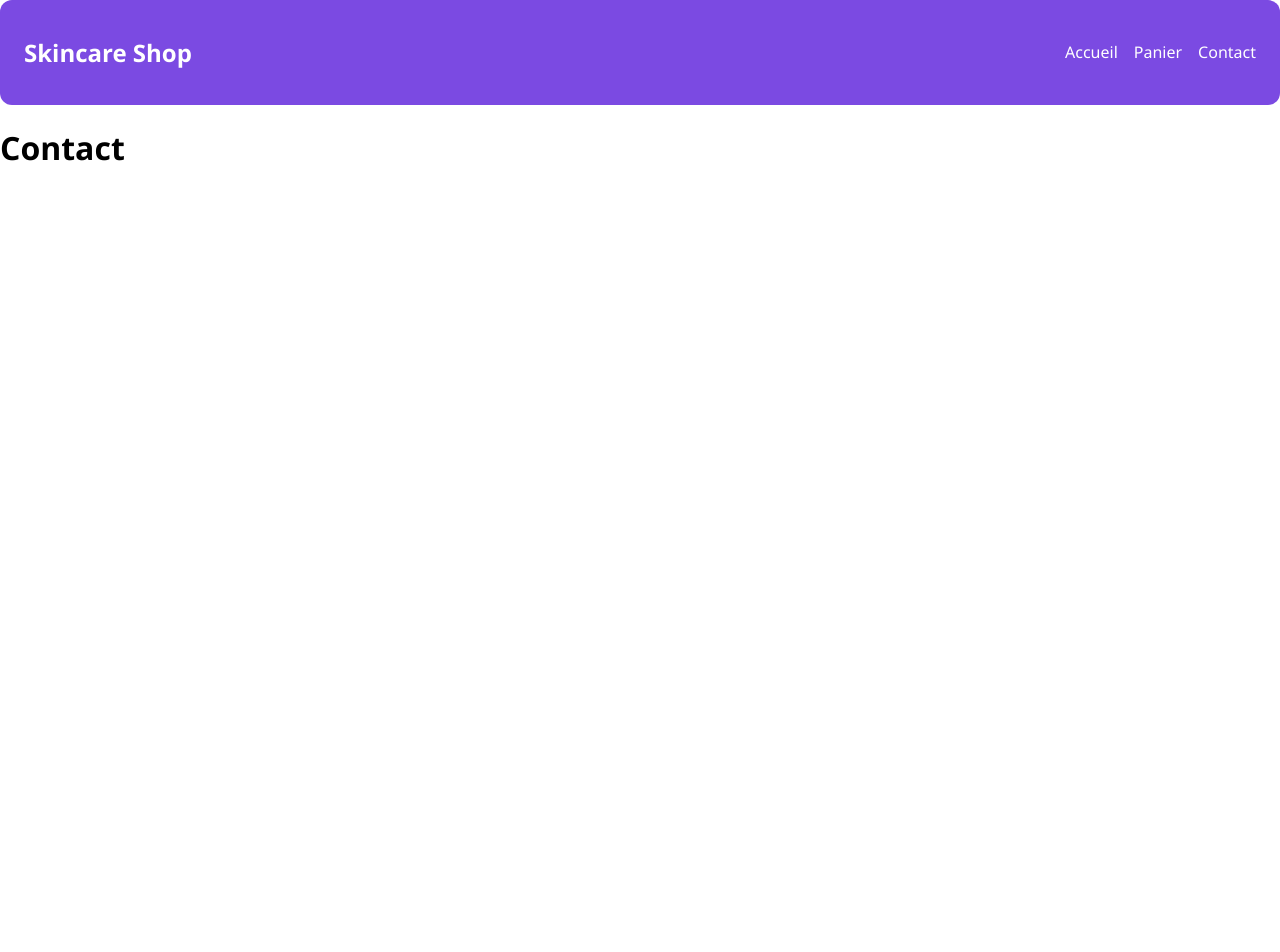
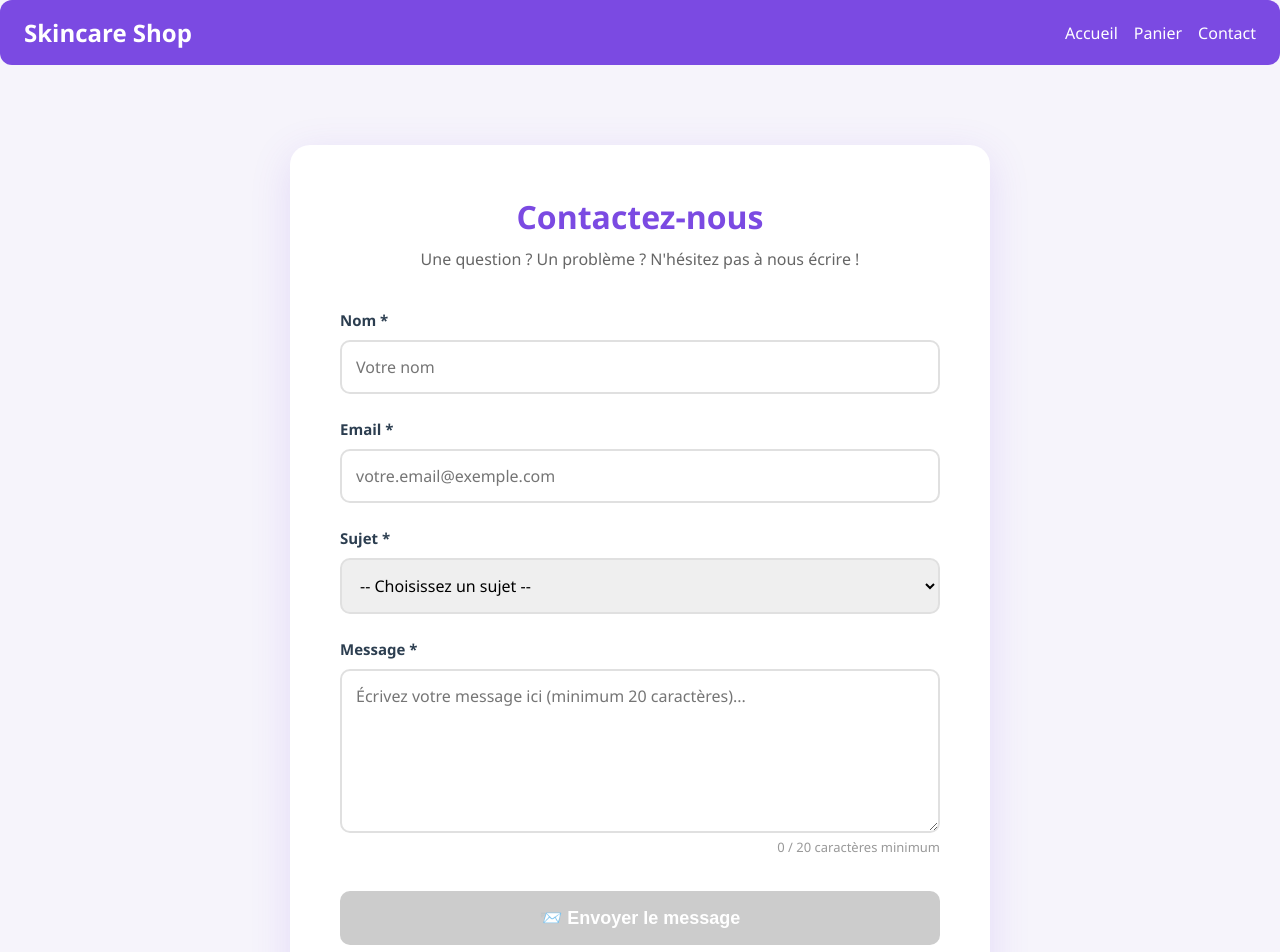
Before and after one commit to milla182005/panier-vue, a Vue app: page /contact in a window 1280 px wide. Shown: the top 952 px of the page. Before the commit the page ends 800 px from the top, so only its background shows below. Built offline with nearby package versions, Linux system fonts and the light colour scheme.

Commit message:
formulaire

```diff
--- a/src/App.vue
+++ b/src/App.vue
@@ -1,6 +1,10 @@
 <template>
-  <NavBar />
-  <router-view />
+  <div id="app">
+    <NavBar />
+    <main class="main-content">
+      <router-view />
+    </main>
+  </div>
 </template>
 
 <script setup>
@@ -8,9 +12,23 @@ import NavBar from './components/NavBar.vue'
 </script>
 
 <style>
-/* Ici tu peux mettre le style global si besoin */
+* {
+  margin: 0;
+  padding: 0;
+  box-sizing: border-box;
+}
+
 body {
-  margin: 0;
-  font-family: 'Segoe UI', sans-serif;
+  font-family: 'Segoe UI', Tahoma, Geneva, Verdana, sans-serif;
+  background-color: #f6f4fb;
+  color: #333;
+}
+
+#app {
+  min-height: 100vh;
+}
+
+.main-content {
+  padding: 20px;
 }
 </style>
--- /dev/null
+++ b/src/components/ContactForm.vue
@@ -0,0 +1,375 @@
+<template>
+  <div class="contact-container">
+    <h1>Contactez-nous</h1>
+    <p class="subtitle">Une question ? Un problème ? N'hésitez pas à nous écrire !</p>
+
+    <!-- Message de succès -->
+    <div v-if="messageSuccess" class="success-box">
+      <p>Votre message a été envoyé avec succès !</p>
+    </div>
+
+    <!-- Le formulaire -->
+    <form @submit.prevent="envoyerFormulaire" class="formulaire">
+
+      <!-- Nom -->
+      <div class="champ">
+        <label>Nom *</label>
+        <input
+          type="text"
+          v-model="nom"
+          @input="verifierNom"
+          placeholder="Votre nom"
+        />
+        <p v-if="erreurNom" class="erreur">{{ erreurNom }}</p>
+      </div>
+
+      <!-- Email -->
+      <div class="champ">
+        <label>Email *</label>
+        <input
+          type="email"
+          v-model="email"
+          @input="verifierEmail"
+          placeholder="votre.email@exemple.com"
+        />
+        <p v-if="erreurEmail" class="erreur">{{ erreurEmail }}</p>
+      </div>
+
+      <!-- Sujet -->
+      <div class="champ">
+        <label>Sujet *</label>
+        <select v-model="sujet">
+          <option value="">-- Choisissez un sujet --</option>
+          <option value="Question sur un produit">Question sur un produit</option>
+          <option value="Problème de commande">Problème de commande</option>
+          <option value="Demande de partenariat">Demande de partenariat</option>
+          <option value="Bug technique">Bug technique</option>
+          <option value="Autre">Autre</option>
+        </select>
+        <p v-if="erreurSujet" class="erreur">{{ erreurSujet }}</p>
+      </div>
+
+      <!-- Message -->
+      <div class="champ">
+        <label>Message *</label>
+        <textarea
+          v-model="message"
+          @input="verifierMessage"
+          rows="6"
+          placeholder="Écrivez votre message ici (minimum 20 caractères)..."
+        ></textarea>
+        <p class="compteur">{{ message.length }} / 20 caractères minimum</p>
+        <p v-if="erreurMessage" class="erreur">{{ erreurMessage }}</p>
+      </div>
+
+      <!-- Bouton -->
+      <button
+        type="submit"
+        :disabled="!formulaireValide || enCoursEnvoi"
+        class="bouton-envoyer"
+      >
+        {{ enCoursEnvoi ? '📤 Envoi en cours...' : '📨 Envoyer le message' }}
+      </button>
+
+    </form>
+  </div>
+</template>
+
+<script setup>
+import { ref, computed } from 'vue'
+
+// Les données du formulaire
+const nom = ref('')
+const email = ref('')
+const sujet = ref('')
+const message = ref('')
+
+// Les erreurs
+const erreurNom = ref('')
+const erreurEmail = ref('')
+const erreurSujet = ref('')
+const erreurMessage = ref('')
+
+// États
+const enCoursEnvoi = ref(false)
+const messageSuccess = ref(false)
+
+// Vérifier le nom (minimum 2 caractères)
+function verifierNom() {
+  if (nom.value.length === 0) {
+    erreurNom.value = ''
+  } else if (nom.value.length < 2) {
+    erreurNom.value = 'Le nom doit avoir au moins 2 caractères'
+  } else {
+    erreurNom.value = ''
+  }
+}
+
+// Vérifier l'email
+function verifierEmail() {
+  const regexEmail = /^[^\s@]+@[^\s@]+\.[^\s@]+$/
+
+  if (email.value.length === 0) {
+    erreurEmail.value = ''
+  } else if (!regexEmail.test(email.value)) {
+    erreurEmail.value = 'Veuillez entrer un email valide'
+  } else {
+    erreurEmail.value = ''
+  }
+}
+
+// Vérifier le message (minimum 20 caractères)
+function verifierMessage() {
+  if (message.value.length === 0) {
+    erreurMessage.value = ''
+  } else if (message.value.length < 20) {
+    erreurMessage.value = `Il manque ${20 - message.value.length} caractères`
+  } else {
+    erreurMessage.value = ''
+  }
+}
+
+// Vérifier si tout le formulaire est valide
+const formulaireValide = computed(() => {
+  return (
+    nom.value.length >= 2 &&
+    email.value.length > 0 &&
+    /^[^\s@]+@[^\s@]+\.[^\s@]+$/.test(email.value) &&
+    sujet.value !== '' &&
+    message.value.length >= 20
+  )
+})
+
+// Sauvegarder dans un fichier JSON
+function sauvegarderJSON() {
+  const contact = {
+    nom: nom.value,
+    email: email.value,
+    sujet: sujet.value,
+    message: message.value,
+    date: new Date().toLocaleString('fr-FR')
+  }
+
+  const jsonTexte = JSON.stringify(contact, null, 2)
+
+  const blob = new Blob([jsonTexte], { type: 'application/json' })
+  const lien = document.createElement('a')
+  lien.href = URL.createObjectURL(blob)
+  lien.download = `contact-${Date.now()}.json`
+  lien.click()
+}
+
+// Envoyer le formulaire
+async function envoyerFormulaire() {
+  verifierNom()
+  verifierEmail()
+  verifierMessage()
+
+  // Vérifier le sujet
+  if (sujet.value === '') {
+    erreurSujet.value = 'Veuillez choisir un sujet'
+    return
+  } else {
+    erreurSujet.value = ''
+  }
+
+  // Si le formulaire n'est pas valide on arrête
+  if (!formulaireValide.value) {
+    return
+  }
+
+  // Simulation envoi
+  enCoursEnvoi.value = true
+  messageSuccess.value = false
+
+  try {
+    // Simuler un délai d'envoi
+    await new Promise(resolve => setTimeout(resolve, 2000))
+
+    // Sauvegarder dans un fichier JSON
+    sauvegarderJSON()
+
+    // Afficher le message de succès
+    messageSuccess.value = true
+
+    // Attendre 3 secondes puis réinitialiser le formulaire
+    setTimeout(() => {
+      viderFormulaire()
+    }, 3000)
+
+  } catch (erreur) {
+    alert('Une erreur est survenue lors de l\'envoi du message')
+    console.error(erreur)
+  } finally {
+    enCoursEnvoi.value = false
+  }
+}
+
+// Vider le formulaire
+function viderFormulaire() {
+  nom.value = ''
+  email.value = ''
+  sujet.value = ''
+  message.value = ''
+
+  erreurNom.value = ''
+  erreurEmail.value = ''
+  erreurSujet.value = ''
+  erreurMessage.value = ''
+
+  messageSuccess.value = false
+}
+</script>
+
+<style scoped>
+.contact-container {
+  max-width: 700px;
+  margin: 40px auto;
+  background: white;
+  padding: 50px;
+  border-radius: 20px;
+  box-shadow: 0 10px 40px rgba(123, 74, 226, 0.15);
+}
+
+h1 {
+  text-align: center;
+  color: #7b4ae2;
+  margin-bottom: 10px;
+  font-size: 32px;
+}
+
+.subtitle {
+  text-align: center;
+  color: #666;
+  margin-bottom: 40px;
+  font-size: 16px;
+}
+
+/* Message de succès */
+.success-box {
+  background: linear-gradient(135deg, #7b4ae2 0%, #5e35c7 100%);
+  color: white;
+  padding: 20px;
+  border-radius: 12px;
+  margin-bottom: 30px;
+  text-align: center;
+  animation: slideDown 0.5s ease;
+}
+
+@keyframes slideDown {
+  from {
+    opacity: 0;
+    transform: translateY(-20px);
+  }
+  to {
+    opacity: 1;
+    transform: translateY(0);
+  }
+}
+
+.success-box p {
+  margin: 0;
+  font-size: 18px;
+  font-weight: bold;
+}
+
+/* Formulaire */
+.formulaire {
+  display: flex;
+  flex-direction: column;
+  gap: 25px;
+}
+
+.champ {
+  display: flex;
+  flex-direction: column;
+}
+
+label {
+  font-weight: 600;
+  color: #2c3e50;
+  margin-bottom: 10px;
+  font-size: 15px;
+}
+
+input,
+select,
+textarea {
+  padding: 14px;
+  border: 2px solid #e0e0e0;
+  border-radius: 10px;
+  font-size: 16px;
+  font-family: 'Segoe UI', sans-serif;
+  transition: all 0.3s;
+}
+
+input:focus,
+select:focus,
+textarea:focus {
+  outline: none;
+  border-color: #7b4ae2;
+  box-shadow: 0 0 0 3px rgba(123, 74, 226, 0.1);
+}
+
+textarea {
+  resize: vertical;
+  min-height: 140px;
+}
+
+/* Compteur de caractères */
+.compteur {
+  font-size: 13px;
+  color: #999;
+  margin-top: 5px;
+  text-align: right;
+}
+
+/* Messages d'erreur */
+.erreur {
+  color: #ff4d4f;
+  font-size: 14px;
+  margin-top: 8px;
+  font-weight: 500;
+}
+
+/* Bouton */
+.bouton-envoyer {
+  background: linear-gradient(135deg, #7b4ae2 0%, #5e35c7 100%);
+  color: white;
+  border: none;
+  padding: 16px;
+  border-radius: 10px;
+  font-size: 18px;
+  font-weight: bold;
+  cursor: pointer;
+  transition: all 0.3s;
+  margin-top: 10px;
+}
+
+.bouton-envoyer:hover:not(:disabled) {
+  transform: translateY(-2px);
+  box-shadow: 0 8px 20px rgba(123, 74, 226, 0.4);
+}
+
+.bouton-envoyer:disabled {
+  background: #cccccc;
+  cursor: not-allowed;
+  transform: none;
+}
+
+/* Responsive */
+@media (max-width: 768px) {
+  .contact-container {
+    margin: 20px;
+    padding: 30px;
+  }
+
+  h1 {
+    font-size: 26px;
+  }
+
+  .subtitle {
+    font-size: 14px;
+  }
+}
+</style>
--- a/src/main.js
+++ b/src/main.js
@@ -1,11 +1,11 @@
+import './assets/main.css'
+
 import { createApp } from 'vue'
 import App from './App.vue'
 import router from './router'
-import { createPinia } from 'pinia'
 
 const app = createApp(App)
 
 app.use(router)
-app.use(createPinia())
 
 app.mount('#app')
--- a/src/views/ContactPage.vue
+++ b/src/views/ContactPage.vue
@@ -1,8 +1,17 @@
 <template>
-  <div>
-    <h1>Contact</h1>
-    <!-- Formulaire de contact ici plus tard -->
+  <div class="contact-page">
+    <ContactForm />
   </div>
 </template>
 
-<script setup></script>
+<script setup>
+import ContactForm from '../components/ContactForm.vue'
+</script>
+
+<style scoped>
+.contact-page {
+  padding: 20px;
+  max-width: 1200px;
+  margin: 0 auto;
+}
+</style>
```
